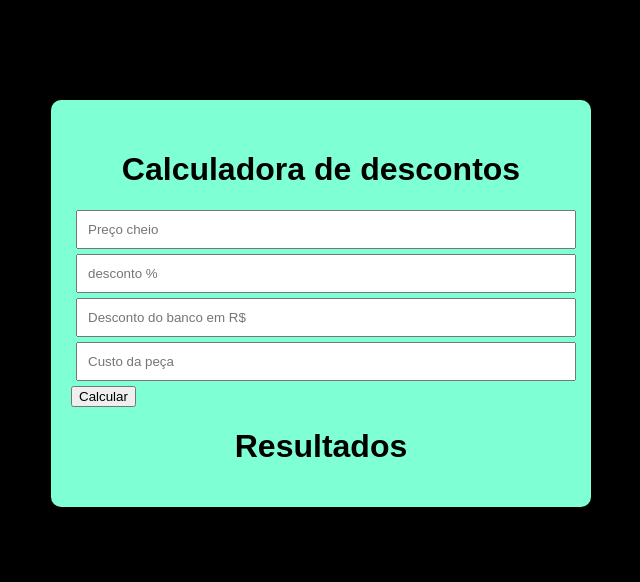
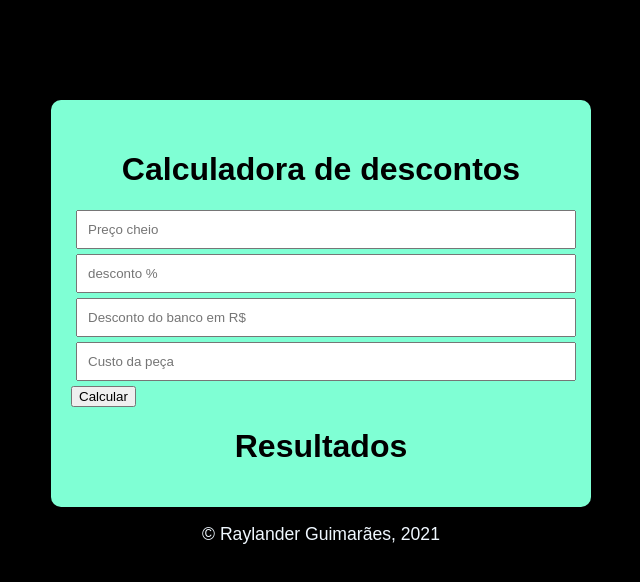
Before and after one commit to raylanderguimaraes/Calculadora-Lucros-Descontos, a plain HTML site: page index.html in a window 1280 px wide. Shown: the whole page, without its empty margins (319-959 px from the left). Drawn offline with Linux system fonts and the light colour scheme.

Commit message:
Adicionei footer

```diff
--- a/index.html
+++ b/index.html
@@ -30,6 +30,12 @@
 
     <script src="./script/script.js"></script>
 
+
+
+    <footer>
+        <p> &copy; Raylander Guimarães, 2021</p>
+    </footer>
 </body>
 
+
 </html>
--- a/style/style.css
+++ b/style/style.css
@@ -28,3 +28,14 @@ input {
     padding: 10px;
 
 }
+
+footer {
+    bottom: 0;
+}
+
+footer p {
+    text-align: center;
+    color:aliceblue;
+    font-size: 1.1rem;
+    font-family: Arial, Helvetica, sans-serif;
+}
```
